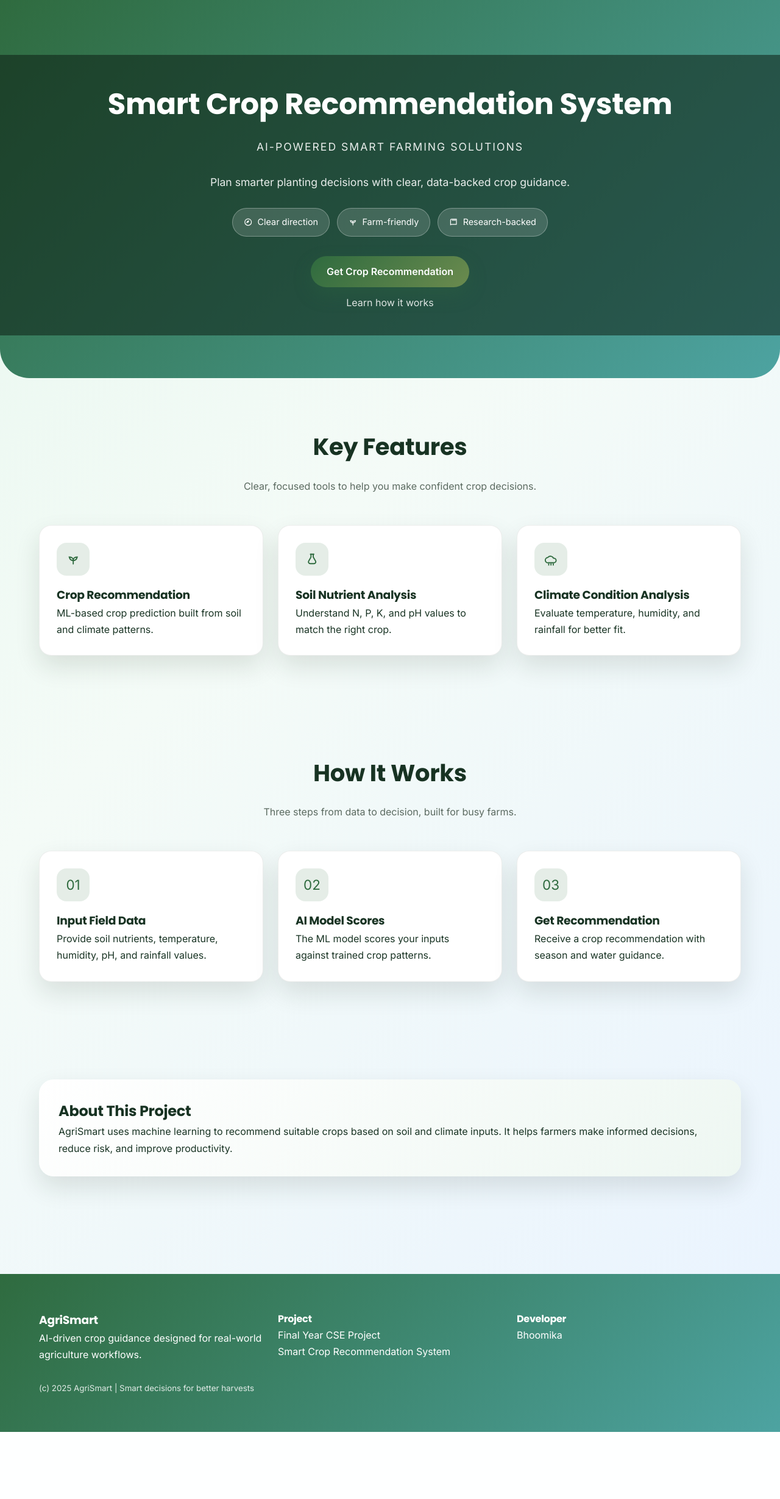
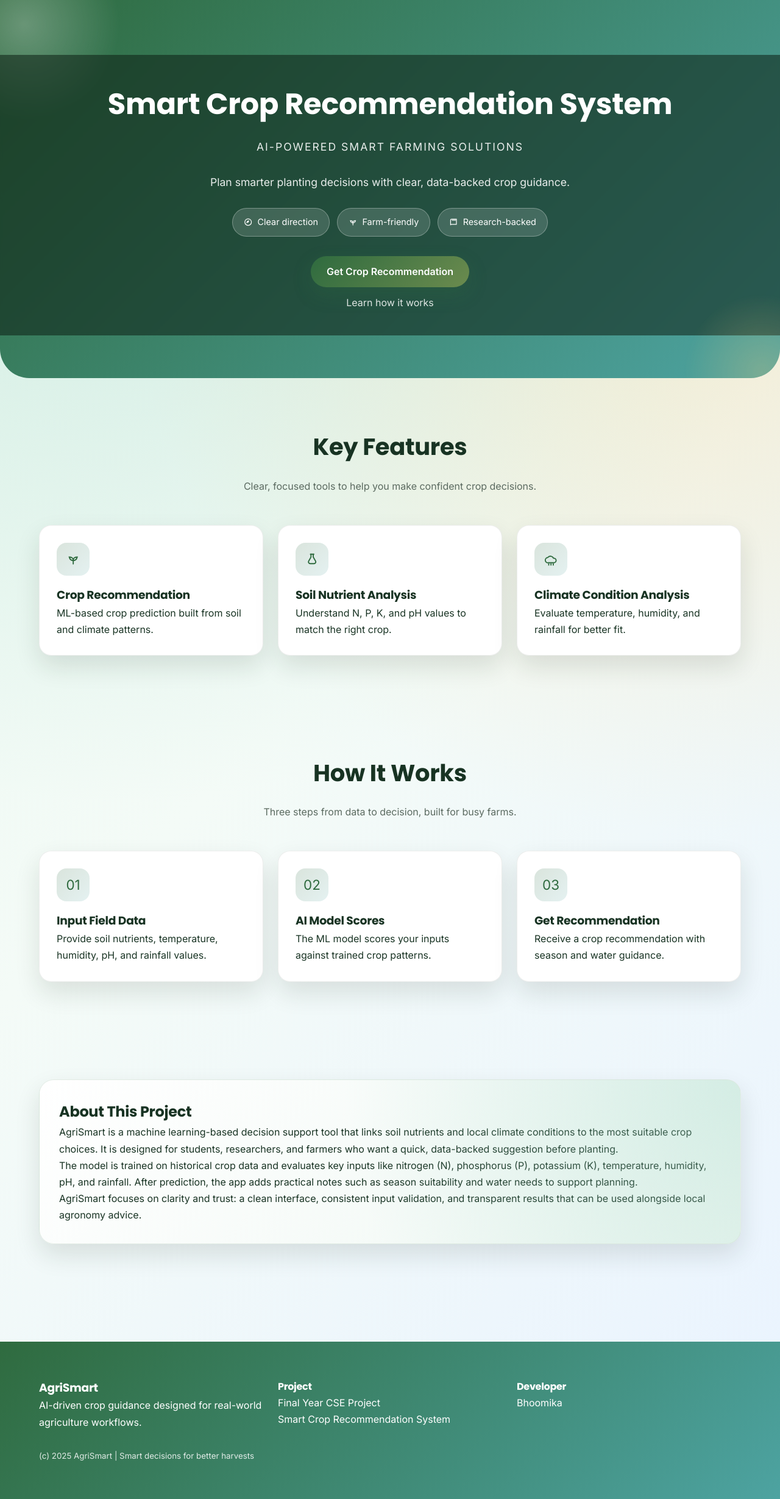
Before and after one commit to 76BhoomikaMaheshwari/crop-recommendation-ml, a Flask app: page / in a window 1280 px wide. Shown: the part 72-2530 px from the top of the page at 61% size. Before the commit the page ends 2420 px from the top, so only its background shows below. Run offline with Flask 3, Linux system fonts and the light colour scheme; parts of the project's set-up code (start-up, migrations or seed data) failed here and were passed over.

Commit message:
Enhanced UI: Expanded About section and improved aesthetic with gradients and card styling

```diff
--- a/static/style.css
+++ b/static/style.css
@@ -14,6 +14,8 @@
   --brand: #2f6b3f;
   --brand-dark: #245233;
   --accent: #4da3a1;
+  --accent-soft: #9ed7c6;
+  --sun: #f2c879;
   --shadow: 0 18px 40px rgba(24, 38, 28, 0.12);
   --radius: 20px;
 }
@@ -26,7 +28,11 @@ html {
 body {
   font-family: "Inter", system-ui, -apple-system, "Segoe UI", sans-serif;
   color: var(--ink);
-  background: linear-gradient(135deg, #e7f7ee 0%, #f4fbf7 40%, #e9f3ff 100%);
+  background:
+    radial-gradient(circle at 15% 10%, rgba(158, 215, 198, 0.35), transparent 45%),
+    radial-gradient(circle at 90% 20%, rgba(242, 200, 121, 0.28), transparent 40%),
+    linear-gradient(135deg, #e7f7ee 0%, #f4fbf7 45%, #e9f3ff 100%),
+    repeating-linear-gradient(120deg, rgba(15, 40, 25, 0.04) 0px, rgba(15, 40, 25, 0.04) 1px, transparent 1px, transparent 10px);
   line-height: 1.7;
 }
 
@@ -185,9 +191,35 @@ nav ul a:hover::after {
   overflow: hidden;
 }
 
+.hero::before,
+.hero::after {
+  content: "";
+  position: absolute;
+  border-radius: 50%;
+  filter: blur(0.5px);
+  opacity: 0.55;
+}
+
+.hero::before {
+  width: 320px;
+  height: 320px;
+  top: -120px;
+  left: -120px;
+  background: radial-gradient(circle, rgba(255, 255, 255, 0.5), transparent 70%);
+}
+
+.hero::after {
+  width: 260px;
+  height: 260px;
+  bottom: -120px;
+  right: -100px;
+  background: radial-gradient(circle, rgba(242, 200, 121, 0.5), transparent 70%);
+}
+
 .hero-overlay {
   background: rgba(14, 32, 20, 0.55);
   padding: 40px 20px;
+  backdrop-filter: blur(2px);
 }
 
 .hero-text h2 {
@@ -270,11 +302,27 @@ nav ul a:hover::after {
   box-shadow: var(--shadow);
   border: 1px solid rgba(31, 42, 32, 0.08);
   transition: transform 0.2s ease, box-shadow 0.2s ease;
+  position: relative;
+  overflow: hidden;
+}
+
+.card::before {
+  content: "";
+  position: absolute;
+  inset: 0;
+  background: linear-gradient(120deg, rgba(79, 155, 140, 0.12), transparent 45%);
+  opacity: 0;
+  transition: opacity 0.2s ease;
+  pointer-events: none;
 }
 
 .card:hover {
   transform: translateY(-6px);
   box-shadow: 0 24px 45px rgba(24, 38, 28, 0.18);
+}
+
+.card:hover::before {
+  opacity: 1;
 }
 
 .card-icon {
@@ -284,7 +332,7 @@ nav ul a:hover::after {
   display: inline-flex;
   align-items: center;
   justify-content: center;
-  background: rgba(47, 107, 63, 0.12);
+  background: linear-gradient(135deg, rgba(47, 107, 63, 0.18), rgba(77, 163, 161, 0.15));
   color: var(--brand);
   font-size: 1.4rem;
   margin-bottom: 16px;
@@ -301,6 +349,17 @@ nav ul a:hover::after {
   border-radius: 24px;
   padding: 32px;
   box-shadow: var(--shadow);
+  position: relative;
+  overflow: hidden;
+  border: 1px solid rgba(47, 107, 63, 0.12);
+}
+
+.highlight-panel::after {
+  content: "";
+  position: absolute;
+  inset: 0;
+  background: radial-gradient(circle at top right, rgba(158, 215, 198, 0.35), transparent 55%);
+  pointer-events: none;
 }
 
 .footer {
--- a/templates/landing.html
+++ b/templates/landing.html
@@ -138,8 +138,18 @@
       <div class="highlight-panel">
         <h2>About This Project</h2>
         <p>
-          AgriSmart uses machine learning to recommend suitable crops based on soil and climate inputs.
-          It helps farmers make informed decisions, reduce risk, and improve productivity.
+          AgriSmart is a machine learning-based decision support tool that links soil nutrients and
+          local climate conditions to the most suitable crop choices. It is designed for students,
+          researchers, and farmers who want a quick, data-backed suggestion before planting.
+        </p>
+        <p>
+          The model is trained on historical crop data and evaluates key inputs like nitrogen (N),
+          phosphorus (P), potassium (K), temperature, humidity, pH, and rainfall. After prediction,
+          the app adds practical notes such as season suitability and water needs to support planning.
+        </p>
+        <p>
+          AgriSmart focuses on clarity and trust: a clean interface, consistent input validation, and
+          transparent results that can be used alongside local agronomy advice.
         </p>
       </div>
     </div>
```
Also changed, not shown: index.html (+12 -2 lines).
